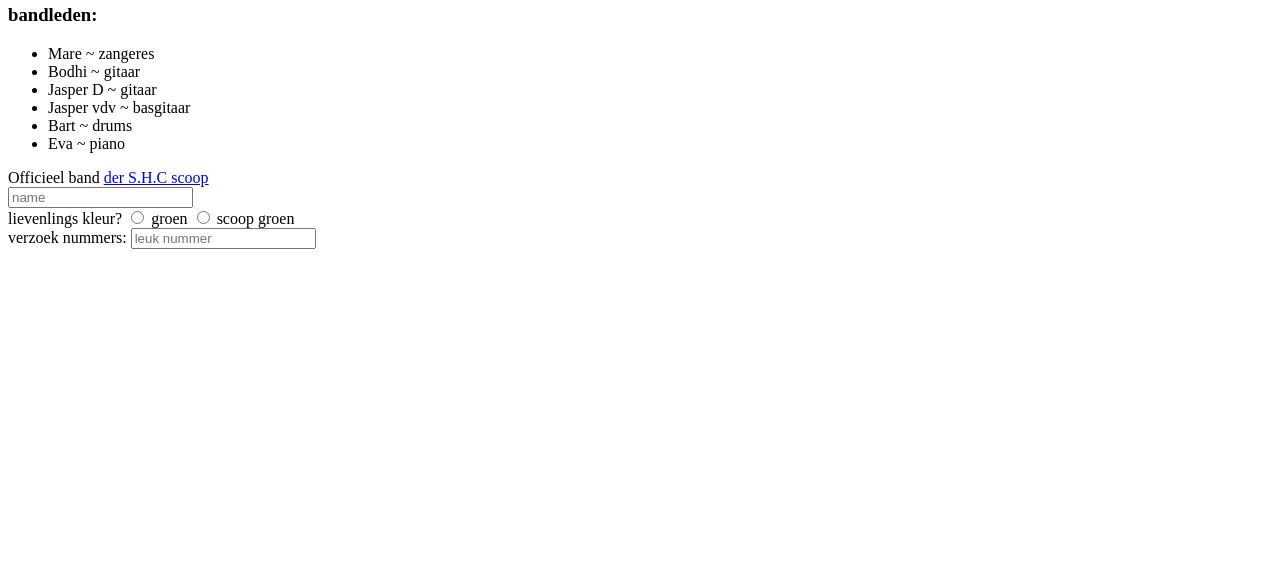
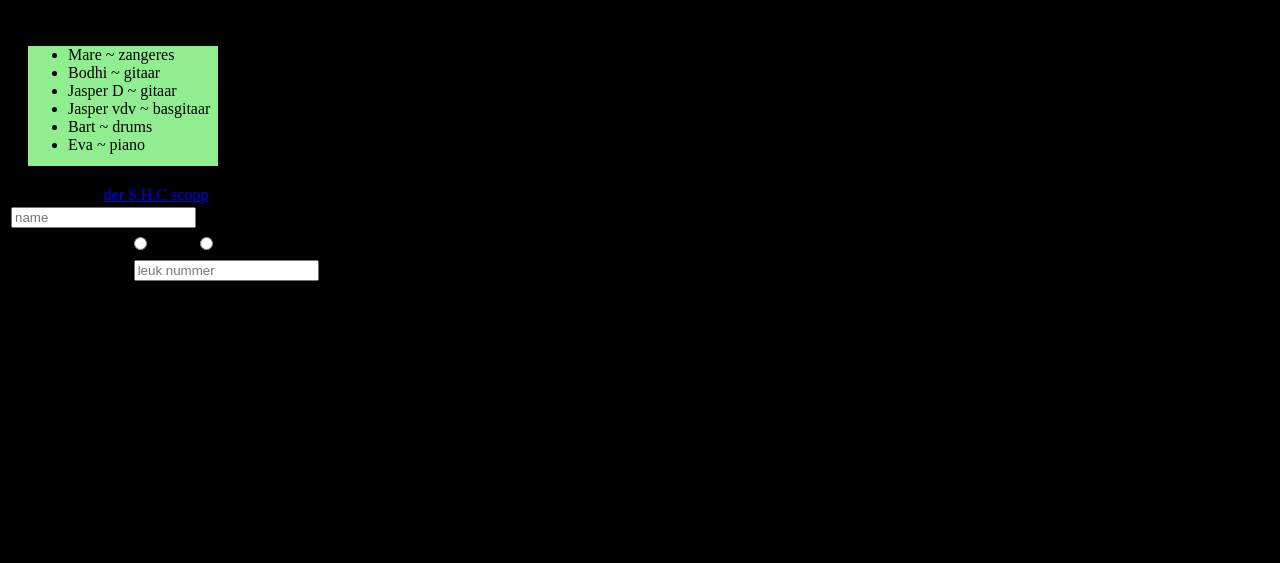
Before and after one commit to mlagrand/mjlagrand.github.io, a plain HTML site: page index.html in a window 1280 px wide. Shown: the part 237-800 px from the top of the page. Drawn offline with Linux system fonts and the light colour scheme.

Commit message:
linken aan css file
linken aan css file

```diff
--- a/index.html
+++ b/index.html
@@ -4,7 +4,7 @@
     <head>
 
         <title> Green Bitjes </title>
-        <link rel="stylesheet" href="stylegb.css">
+        <link rel="stylesheet" href="styleband.css">
 
     </head>
 
```
